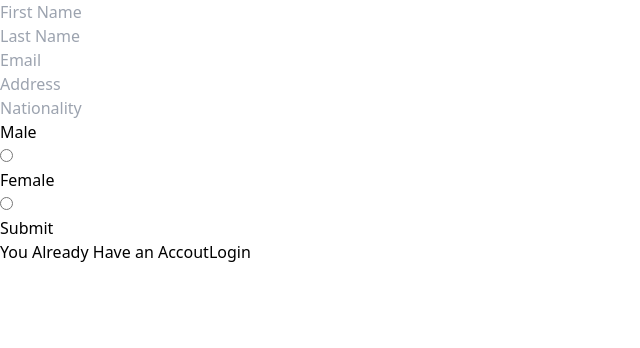
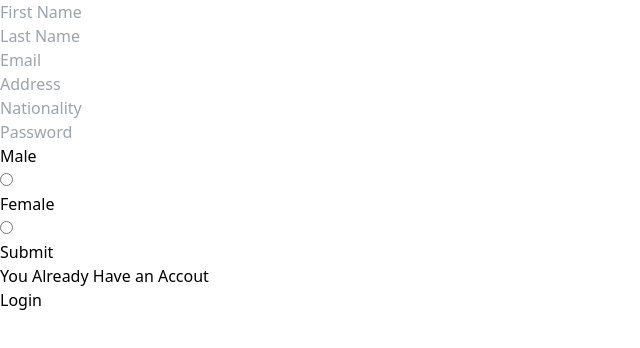
Before and after one commit to Saranraj3/News-Feed-React-Project, a React (Vite) app in the folder client/: page /signup in a window 1280 px wide. Shown: the top 348 px of the page, without its empty margins (0-640 px from the left). Built offline with nearby package versions, Linux system fonts and the light colour scheme.

Commit message:
Some Authentication and Minor Code Changes

```diff
--- a/client/src/App.jsx
+++ b/client/src/App.jsx
@@ -1,14 +1,36 @@
-import React from "react";
-import { Route, Routes, BrowserRouter} from "react-router-dom";
+import React, { useState } from "react";
+import { Route, Routes, BrowserRouter, Navigate } from "react-router-dom";
 import Signup from "./Authentication/Signup";
 import Login from "./Authentication/Login";
+import Home from "./Authentication/Home";
+import ProtectedRoute from "./Authentication/Auth";
 
 const App = () => {
+  const [authenticated, setauthenticated] = useState(false);
+
+  const handlelogin = () => {
+    setauthenticated(true);
+  };
+
+  const handlesignup = () => {
+    setauthenticated(true);
+  };
+
   return (
     <BrowserRouter>
       <Routes>
-        <Route path="/login" element={<Login />} />
-        <Route path="/signup" element={<Signup />} />
+        <Route path="/" element={<Navigate to="/login" />} />
+        <Route path="/login" element={<Login onLogin={handlelogin} />} />
+        <Route path="/signup" element={<Signup onSignup={handlesignup} />} />
+        <Route
+          path="/home"
+          element={
+            <ProtectedRoute
+              authenticated={authenticated}
+              component={<Home />}
+            />
+          }
+        />
       </Routes>
     </BrowserRouter>
   );
--- a/client/src/Authentication/Login.jsx
+++ b/client/src/Authentication/Login.jsx
@@ -1,19 +1,36 @@
-import React from "react";
-import { Link } from "react-router-dom";
+import React, { useState } from "react";
+import { useNavigate } from "react-router-dom";
 
-const Login = () => {
+const Login = ({ onLogin }) => {
+  const [email, setEmail] = useState("");
+  const [password, setPassword] = useState("");
+  const navigate = useNavigate();
+
+  const handleSubmit = (e) => {
+    e.preventDefault();
+    // Perform authentication logic here
+    onLogin();
+    navigate("/Home");
+  };
+
   return (
     <div>
+      <form onSubmit={handleSubmit}>
         <input
           className="m-5 pl-2 border border-black"
           type="email"
           placeholder="Email"
+          required
+          value={email}
+          onChange={(e) => setEmail(e.target.value)}
         />
         <br />
         <input
           className="ml-5 pl-2 border border-black"
           type="password"
           placeholder="Password"
+          value={password}
+          onChange={(e) => setPassword(e.target.value)}
         />
         <br />
         <button className="mt-2 ml-5 bg-blue-500 rounded-md h-[2rem] w-[4rem]">
@@ -21,10 +38,11 @@ const Login = () => {
         </button>
         <p className="mt-3 ml-5">
           You Don't Have an Accout
-        <Link to="/signup" className="ml-2 text-red-500">
+          <p className="ml-2 text-red-500" onClick={() => navigate("/signup")}>
             Signup
-        </Link>
           </p>
+        </p>
+      </form>
     </div>
   );
 };
--- a/client/src/Authentication/Signup.jsx
+++ b/client/src/Authentication/Signup.jsx
@@ -1,37 +1,72 @@
-import React from "react";
-import { Link } from "react-router-dom";
+import { React, useState } from "react";
+import { Link, useNavigate } from "react-router-dom";
 
-const Signup = () => {
+const Signup = ({ onSignup }) => {
+  const [FirstName, setFirstName] = useState("");
+  const [LastName, setLastName] = useState("");
+  const [email, setEmail] = useState("");
+  const [password, setPassword] = useState("");
+  const [Nationality, setNationality] = useState("");
+  const [Address, setAddress] = useState("");
+
+  const navigate = useNavigate();
+
+  const handleSubmit = (e) => {
+    e.preventDefault();
+    // Perform authentication logic here
+    onSignup();
+    navigate("/login");
+  };
+
   return (
     <div>
+      <form onSubmit={handleSubmit}>
         <input
           className="mt-5 ml-5 border border-black"
           type="text"
           placeholder="First Name"
+          value={FirstName}
+          onChange={(e) => setFirstName(e.target.value)}
         />
         <br />
         <input
           className="mt-3 ml-5 border border-black"
           type="text"
           placeholder="Last Name"
+          value={LastName}
+          onChange={(e) => setLastName(e.target.value)}
         />
         <br />
         <input
           className="mt-3 ml-5  border border-black"
           type="email"
           placeholder="Email"
+          value={email}
+          onChange={(e) => setEmail(e.target.value)}
         />
         <br />
         <input
           className="mt-3 ml-5  border border-black"
           type="text"
           placeholder="Address"
+          value={Address}
+          onChange={(e) => setAddress(e.target.value)}
         />
         <br />
         <input
           className="mt-3 ml-5  border border-black"
           type="text"
           placeholder="Nationality"
+          value={Nationality}
+          onChange={(e) => setNationality(e.target.value)}
+        />
+        <br />
+        <input
+          className="mt-3 ml-5  border border-black"
+          type="text"
+          placeholder="Password"
+          value={password}
+          onChange={(e) => setPassword(e.target.value)}
         />
         <br />
         <div className="mt-3 ml-5  flex">
@@ -49,10 +84,11 @@ const Signup = () => {
         </button>
         <p className="mt-3 ml-5">
           You Already Have an Accout
-        <Link to="/login" className="ml-2 text-red-500">
+          <p className="ml-2 text-red-500" onClick={() => navigate("/login")}>
             Login
-        </Link>
           </p>
+        </p>
+      </form>
     </div>
   );
 };
```
Lines whose indentation alone changed are shown as unchanged.
